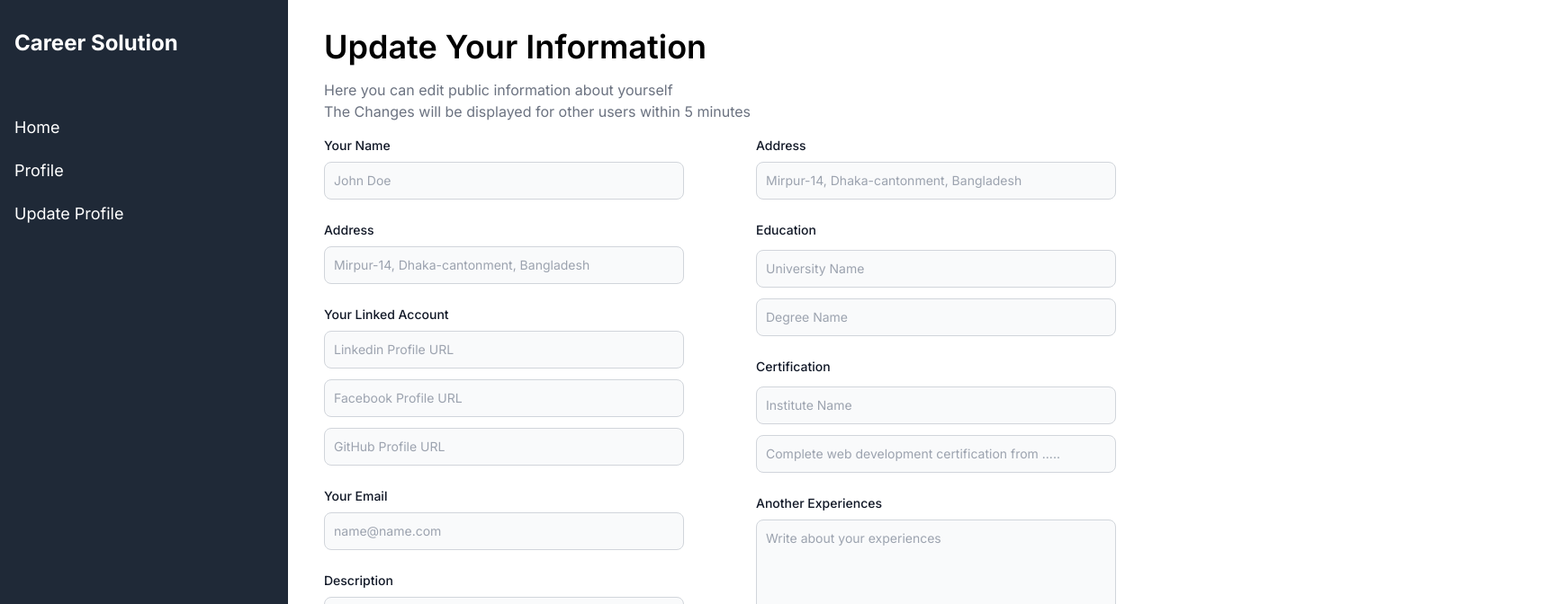
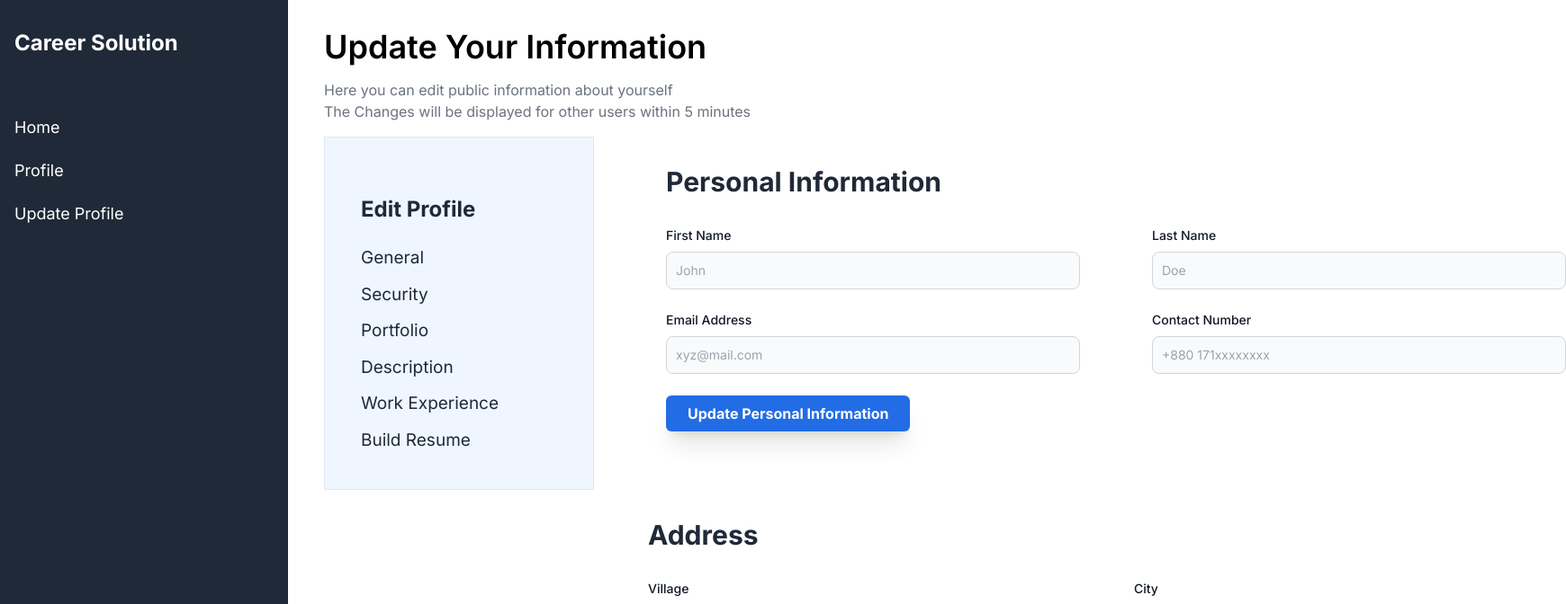
Before and after one commit to getMonirr/multi-client-services, a Next.js app: page /dashboard/update_profile in a window 1280 px wide. Shown: the top 672 px of the page at 90% size, 1740 px wide, since content can reach past the window. Built offline with nearby package versions, Linux system fonts and the light colour scheme.

Commit message:
general profile update and portfolio edit section added to dashboard

```diff
--- /dev/null
+++ b/src/app/dashboard/Update_portfolio/page.tsx
@@ -0,0 +1,69 @@
+import Update_profile_sidebar from '@/components/Dashboard/Update_profile_sidebar/Update_profile_sidebar';
+import SimpleBtn from '@/components/shared/btn/SimpleBtn';
+import React from 'react';
+
+const Update_portfolio = () => {
+    return (
+        <div className="mt-8">
+            <h1 className='text-4xl font-semibold text-black'>Update Your Information</h1>
+            <p className='text-gray-500 my-4'>Here you can edit public information about yourself <br />  The Changes will be displayed for other users within 5 minutes</p>
+
+            <div className='flex gap-20'>
+                <div>
+                    <Update_profile_sidebar />
+                </div>
+                <div>
+                    <form>
+                        <div className="w-[400px]">
+                            {/* Personal information like name, email, contact number */}
+                            <h1 className="text-3xl font-bold my-8">Some Works on Project</h1>
+                            <div className="flex  gap-20 w-[1000px]">
+                                <div className="mb-6 w-[500px]">
+                                    <label className="block mb-2 text-sm font-medium text-gray-900 dark:text-white">Project Title</label>
+                                    <input type="text" className="bg-gray-50 border border-gray-300 text-gray-900 text-sm rounded-lg focus:ring-blue-500 focus:border-blue-500 block w-full p-2.5 dark:bg-gray-700 dark:border-gray-600 dark:placeholder-gray-400 dark:text-white dark:focus:ring-blue-500 dark:focus:border-blue-500" placeholder="Multi Client offering website" required />
+                                </div>
+                                <div className="mb-6 w-[500px]">
+                                    <label className="block mb-2 text-sm font-medium text-gray-900 dark:text-white">Role</label>
+                                    <input type="text" className="bg-gray-50 border border-gray-300 text-gray-900 text-sm rounded-lg focus:ring-blue-500 focus:border-blue-500 block w-full p-2.5 dark:bg-gray-700 dark:border-gray-600 dark:placeholder-gray-400 dark:text-white dark:focus:ring-blue-500 dark:focus:border-blue-500" placeholder="As Front-end Engineer" required />
+                                </div>
+                            </div>
+                            <div className="flex  gap-20 w-[1000px]">
+                                <div className="mb-6 w-[500px]">
+                                    <label className="block mb-2 text-sm font-medium text-gray-900 dark:text-white">Project URL</label>
+                                    <input type="text" className="bg-gray-50 border border-gray-300 text-gray-900 text-sm rounded-lg focus:ring-blue-500 focus:border-blue-500 block w-full p-2.5 dark:bg-gray-700 dark:border-gray-600 dark:placeholder-gray-400 dark:text-white dark:focus:ring-blue-500 dark:focus:border-blue-500" placeholder="www.google.com" required />
+                                </div>
+                                <div className="mb-6 w-[500px]">
+                                    <label className="block mb-2 text-sm font-medium text-gray-900 dark:text-white">Github Code</label>
+                                    <input type="text" className="bg-gray-50 border border-gray-300 text-gray-900 text-sm rounded-lg focus:ring-blue-500 focus:border-blue-500 block w-full p-2.5 dark:bg-gray-700 dark:border-gray-600 dark:placeholder-gray-400 dark:text-white dark:focus:ring-blue-500 dark:focus:border-blue-500" placeholder="https://github.com/multi..." required />
+                                </div>
+                            </div>
+
+                            <div className="flex  gap-20 w-[1000px]">
+                                <div className="mb-6 w-[500px]">
+                                    <label className="block mb-2 text-sm font-medium text-gray-900 dark:text-white">Starting Date</label>
+                                    <input type="date" className="bg-gray-50 border border-gray-300 text-gray-900 text-sm rounded-lg focus:ring-blue-500 focus:border-blue-500 block w-full p-2.5 dark:bg-gray-700 dark:border-gray-600 dark:placeholder-gray-400 dark:text-white dark:focus:ring-blue-500 dark:focus:border-blue-500" placeholder="xyz@mail.com" required />
+                                </div>
+                                <div className="mb-6 w-[500px]">
+                                    <label className="block mb-2 text-sm font-medium text-gray-900 dark:text-white">Ending Date</label>
+                                    <input type="date" className="bg-gray-50 border border-gray-300 text-gray-900 text-sm rounded-lg focus:ring-blue-500 focus:border-blue-500 block w-full p-2.5 dark:bg-gray-700 dark:border-gray-600 dark:placeholder-gray-400 dark:text-white dark:focus:ring-blue-500 dark:focus:border-blue-500" placeholder="+880 171xxxxxxxx" required />
+                                </div>
+                            </div>
+                            <div className='w-[1000px] my-6 '>
+                                <label className="block mb-2 text-sm font-medium text-gray-900 dark:text-white">Description</label>
+                                <textarea className="bg-gray-50 border h-[200px] border-gray-300 text-gray-900 text-sm rounded-lg focus:ring-blue-500 focus:border-blue-500 block w-full p-2.5 dark:bg-gray-700 dark:border-gray-600 dark:placeholder-gray-400 dark:text-white dark:focus:ring-blue-500 dark:focus:border-blue-500" name="" id=""></textarea>
+                            </div>
+
+                            <SimpleBtn>
+                                <input className="text-white" type="submit" value="Add Portfolio" />
+                            </SimpleBtn>
+                            <p className='underline w-40 my-4'>Add More</p>
+                        </div>
+                    </form>
+                </div>
+            </div>
+
+        </div>
+    );
+};
+
+export default Update_portfolio;
--- a/src/app/dashboard/update_profile/page.tsx
+++ b/src/app/dashboard/update_profile/page.tsx
@@ -1,59 +1,79 @@
+import Update_profile_sidebar from "@/components/Dashboard/Update_profile_sidebar/Update_profile_sidebar";
+import SimpleBtn from "@/components/shared/btn/SimpleBtn";
 
 
-const page = () => {
+const Update_profile = () => {
     return (
         <div className="mt-8">
             <h1 className='text-4xl font-semibold text-black'>Update Your Information</h1>
             <p className='text-gray-500 my-4'>Here you can edit public information about yourself <br />  The Changes will be displayed for other users within 5 minutes</p>
 
-            <form className="flex gap-20">
-                <div className="w-[400px]">
-                    <div className="mb-6">
-                        <label className="block mb-2 text-sm font-medium text-gray-900 dark:text-white">Your Name</label>
-                        <input type="text" className="bg-gray-50 border border-gray-300 text-gray-900 text-sm rounded-lg focus:ring-blue-500 focus:border-blue-500 block w-full p-2.5 dark:bg-gray-700 dark:border-gray-600 dark:placeholder-gray-400 dark:text-white dark:focus:ring-blue-500 dark:focus:border-blue-500" placeholder="John Doe" required />
+            <div className="flex gap-20">
+                <div>
+                    <Update_profile_sidebar />
+                </div>
+                <form className="flex gap-20">
+                    <div className="w-[400px]">
+                        {/* Personal information like name, email, contact number */}
+                        <h1 className="text-3xl font-bold my-8">Personal Information</h1>
+                        <div className="flex  gap-20 w-[1000px]">
+                            <div className="mb-6 w-[500px]">
+                                <label className="block mb-2 text-sm font-medium text-gray-900 dark:text-white">First Name</label>
+                                <input type="text" className="bg-gray-50 border border-gray-300 text-gray-900 text-sm rounded-lg focus:ring-blue-500 focus:border-blue-500 block w-full p-2.5 dark:bg-gray-700 dark:border-gray-600 dark:placeholder-gray-400 dark:text-white dark:focus:ring-blue-500 dark:focus:border-blue-500" placeholder="John" required />
+                            </div>
+                            <div className="mb-6 w-[500px]">
+                                <label className="block mb-2 text-sm font-medium text-gray-900 dark:text-white">Last Name</label>
+                                <input type="text" className="bg-gray-50 border border-gray-300 text-gray-900 text-sm rounded-lg focus:ring-blue-500 focus:border-blue-500 block w-full p-2.5 dark:bg-gray-700 dark:border-gray-600 dark:placeholder-gray-400 dark:text-white dark:focus:ring-blue-500 dark:focus:border-blue-500" placeholder="Doe" required />
+                            </div>
+                        </div>
+                        <div className="flex  gap-20 w-[1000px]">
+                            <div className="mb-6 w-[500px]">
+                                <label className="block mb-2 text-sm font-medium text-gray-900 dark:text-white">Email Address</label>
+                                <input type="text" className="bg-gray-50 border border-gray-300 text-gray-900 text-sm rounded-lg focus:ring-blue-500 focus:border-blue-500 block w-full p-2.5 dark:bg-gray-700 dark:border-gray-600 dark:placeholder-gray-400 dark:text-white dark:focus:ring-blue-500 dark:focus:border-blue-500" placeholder="xyz@mail.com" required />
+                            </div>
+                            <div className="mb-6 w-[500px]">
+                                <label className="block mb-2 text-sm font-medium text-gray-900 dark:text-white">Contact Number</label>
+                                <input type="text" className="bg-gray-50 border border-gray-300 text-gray-900 text-sm rounded-lg focus:ring-blue-500 focus:border-blue-500 block w-full p-2.5 dark:bg-gray-700 dark:border-gray-600 dark:placeholder-gray-400 dark:text-white dark:focus:ring-blue-500 dark:focus:border-blue-500" placeholder="+880 171xxxxxxxx" required />
+                            </div>
+                        </div>
+
+                        <SimpleBtn>
+                            <input className="text-white" type="submit" value="Update Personal Information" />
+                        </SimpleBtn>
                     </div>
-                    <div className="mb-6">
-                        <label className="block mb-2 text-sm font-medium text-gray-900 dark:text-white">Address</label>
-                        <input type="text" className="bg-gray-50 border border-gray-300 text-gray-900 text-sm rounded-lg focus:ring-blue-500 focus:border-blue-500 block w-full p-2.5 dark:bg-gray-700 dark:border-gray-600 dark:placeholder-gray-400 dark:text-white dark:focus:ring-blue-500 dark:focus:border-blue-500" placeholder="Mirpur-14, Dhaka-cantonment, Bangladesh" required />
+                </form>
+
+
+            </div>
+            <form className="ml-[360px]">
+                {/* Addresses : village, city, country , postal code */}
+                <h1 className="text-3xl font-bold my-8">Address</h1>
+                <div className="flex  gap-20 w-[1000px]">
+                    <div className="mb-6 w-[500px]">
+                        <label className="block mb-2 text-sm font-medium text-gray-900 dark:text-white">Village</label>
+                        <input type="text" className="bg-gray-50 border border-gray-300 text-gray-900 text-sm rounded-lg focus:ring-blue-500 focus:border-blue-500 block w-full p-2.5 dark:bg-gray-700 dark:border-gray-600 dark:placeholder-gray-400 dark:text-white dark:focus:ring-blue-500 dark:focus:border-blue-500" placeholder="Kachukhet" required />
                     </div>
-                    <div className="mb-6">
-                        <label className="block mb-2 text-sm font-medium text-gray-900 dark:text-white">Your Linked Account</label>
-                        <input type="text" className="bg-gray-50 border border-gray-300 text-gray-900 text-sm rounded-lg focus:ring-blue-500 focus:border-blue-500 block w-full p-2.5 dark:bg-gray-700 dark:border-gray-600 dark:placeholder-gray-400 dark:text-white dark:focus:ring-blue-500 dark:focus:border-blue-500" placeholder="Linkedin Profile URL" required />
-                        <input type="text" className="bg-gray-50 border mt-3 border-gray-300 text-gray-900 text-sm rounded-lg focus:ring-blue-500 focus:border-blue-500 block w-full p-2.5 dark:bg-gray-700 dark:border-gray-600 dark:placeholder-gray-400 dark:text-white dark:focus:ring-blue-500 dark:focus:border-blue-500" placeholder="Facebook Profile URL" required />
-                        <input type="text" className="bg-gray-50 border mt-3 border-gray-300 text-gray-900 text-sm rounded-lg focus:ring-blue-500 focus:border-blue-500 block w-full p-2.5 dark:bg-gray-700 dark:border-gray-600 dark:placeholder-gray-400 dark:text-white dark:focus:ring-blue-500 dark:focus:border-blue-500" placeholder="GitHub Profile URL" required />
-                    </div>
-                    <div className="mb-6">
-                        <label className="block mb-2 text-sm font-medium text-gray-900 dark:text-white"> Your Email</label>
-                        <input type="email" className="bg-gray-50 border border-gray-300 text-gray-900 text-sm rounded-lg focus:ring-blue-500 focus:border-blue-500 block w-full p-2.5 dark:bg-gray-700 dark:border-gray-600 dark:placeholder-gray-400 dark:text-white dark:focus:ring-blue-500 dark:focus:border-blue-500" placeholder="name@name.com" required />
-                    </div>
-                    <div className="mb-6">
-                        <label className="block mb-2 text-sm font-medium text-gray-900 dark:text-white">Description</label>
-                        <textarea className="bg-gray-50 h-40 border border-gray-300 text-gray-900 text-sm rounded-lg focus:ring-blue-500 focus:border-blue-500 block w-full p-2.5 dark:bg-gray-700 dark:border-gray-600 dark:placeholder-gray-400 dark:text-white dark:focus:ring-blue-500 dark:focus:border-blue-500" placeholder="Under 300 Characters" required />
+                    <div className="mb-6 w-[500px]">
+                        <label className="block mb-2 text-sm font-medium text-gray-900 dark:text-white">City</label>
+                        <input type="text" className="bg-gray-50 border border-gray-300 text-gray-900 text-sm rounded-lg focus:ring-blue-500 focus:border-blue-500 block w-full p-2.5 dark:bg-gray-700 dark:border-gray-600 dark:placeholder-gray-400 dark:text-white dark:focus:ring-blue-500 dark:focus:border-blue-500" placeholder="Dhaka" required />
                     </div>
                 </div>
-                <div className="w-[400px]">
-                    <div className="mb-6">
-                        <label className="block mb-2 text-sm font-medium text-gray-900 dark:text-white">Address</label>
-                        <input type="text" className="bg-gray-50 border border-gray-300 text-gray-900 text-sm rounded-lg focus:ring-blue-500 focus:border-blue-500 block w-full p-2.5 dark:bg-gray-700 dark:border-gray-600 dark:placeholder-gray-400 dark:text-white dark:focus:ring-blue-500 dark:focus:border-blue-500" placeholder="Mirpur-14, Dhaka-cantonment, Bangladesh" required />
+                <div className="flex  gap-20 w-[1000px]">
+                    <div className="mb-6 w-[500px]">
+                        <label className="block mb-2 text-sm font-medium text-gray-900 dark:text-white">Postal Code</label>
+                        <input type="text" className="bg-gray-50 border border-gray-300 text-gray-900 text-sm rounded-lg focus:ring-blue-500 focus:border-blue-500 block w-full p-2.5 dark:bg-gray-700 dark:border-gray-600 dark:placeholder-gray-400 dark:text-white dark:focus:ring-blue-500 dark:focus:border-blue-500" placeholder="1206.." required />
                     </div>
-                    <div className="mb-6">
-                        <label className="block mb-2 text-sm font-medium text-gray-900 dark:text-white">Education</label>
-                        <input type="text" className="bg-gray-50 border mt-3 border-gray-300 text-gray-900 text-sm rounded-lg focus:ring-blue-500 focus:border-blue-500 block w-full p-2.5 dark:bg-gray-700 dark:border-gray-600 dark:placeholder-gray-400 dark:text-white dark:focus:ring-blue-500 dark:focus:border-blue-500" placeholder="University Name" required />
-                        <input type="text" className="bg-gray-50 border mt-3 border-gray-300 text-gray-900 text-sm rounded-lg focus:ring-blue-500 focus:border-blue-500 block w-full p-2.5 dark:bg-gray-700 dark:border-gray-600 dark:placeholder-gray-400 dark:text-white dark:focus:ring-blue-500 dark:focus:border-blue-500" placeholder="Degree Name" required />
-                    </div>
-                    <div className="mb-6">
-                        <label className="block mb-2 text-sm font-medium text-gray-900 dark:text-white">Certification</label>
-                        <input type="text" className="bg-gray-50 border mt-3 border-gray-300 text-gray-900 text-sm rounded-lg focus:ring-blue-500 focus:border-blue-500 block w-full p-2.5 dark:bg-gray-700 dark:border-gray-600 dark:placeholder-gray-400 dark:text-white dark:focus:ring-blue-500 dark:focus:border-blue-500" placeholder="Institute Name" required />
-                        <input type="text" className="bg-gray-50 border mt-3 border-gray-300 text-gray-900 text-sm rounded-lg focus:ring-blue-500 focus:border-blue-500 block w-full p-2.5 dark:bg-gray-700 dark:border-gray-600 dark:placeholder-gray-400 dark:text-white dark:focus:ring-blue-500 dark:focus:border-blue-500" placeholder="Complete web development certification from ....." required />
-                    </div>
-                    <div className="mb-6">
-                        <label className="block mb-2 text-sm font-medium text-gray-900 dark:text-white">Another Experiences</label>
-                        <textarea className="bg-gray-50 h-40 border border-gray-300 text-gray-900 text-sm rounded-lg focus:ring-blue-500 focus:border-blue-500 block w-full p-2.5 dark:bg-gray-700 dark:border-gray-600 dark:placeholder-gray-400 dark:text-white dark:focus:ring-blue-500 dark:focus:border-blue-500" placeholder="Write about your experiences" required />
+                    <div className="mb-6 w-[500px]">
+                        <label className="block mb-2 text-sm font-medium text-gray-900 dark:text-white">Country</label>
+                        <input type="text" className="bg-gray-50 border border-gray-300 text-gray-900 text-sm rounded-lg focus:ring-blue-500 focus:border-blue-500 block w-full p-2.5 dark:bg-gray-700 dark:border-gray-600 dark:placeholder-gray-400 dark:text-white dark:focus:ring-blue-500 dark:focus:border-blue-500" placeholder="Bangladesh" required />
                     </div>
                 </div>
+                <SimpleBtn>
+                    <input className="text-white" type="submit" value="Update Personal Information" />
+                </SimpleBtn>
             </form>
         </div>
     );
 };
 
-export default page;
+export default Update_profile;
--- /dev/null
+++ b/src/components/Dashboard/Update_profile_sidebar/Update_profile_sidebar.tsx
@@ -0,0 +1,18 @@
+import Link from 'next/link';
+import React from 'react';
+
+const Update_profile_sidebar = () => {
+    return (
+        <div className='border w-[300px] bg-blue-50 p-10'>
+            <h1 className='text-2xl font-bold my-6'>Edit Profile</h1>
+            <Link className='text-[19px] block mt-3' href="/dashboard/update_profile">General </Link>
+            <Link className='text-[19px] block mt-3' href="">Security</Link>
+            <Link className='text-[19px] block mt-3' href="/dashboard/Update_portfolio">Portfolio</Link>
+            <Link className='text-[19px] block mt-3' href="">Description</Link>
+            <Link className='text-[19px] block mt-3' href="">Work Experience</Link>
+            <Link className='text-[19px] block mt-3' href="">Build Resume</Link>
+        </div>
+    );
+};
+
+export default Update_profile_sidebar;
```
